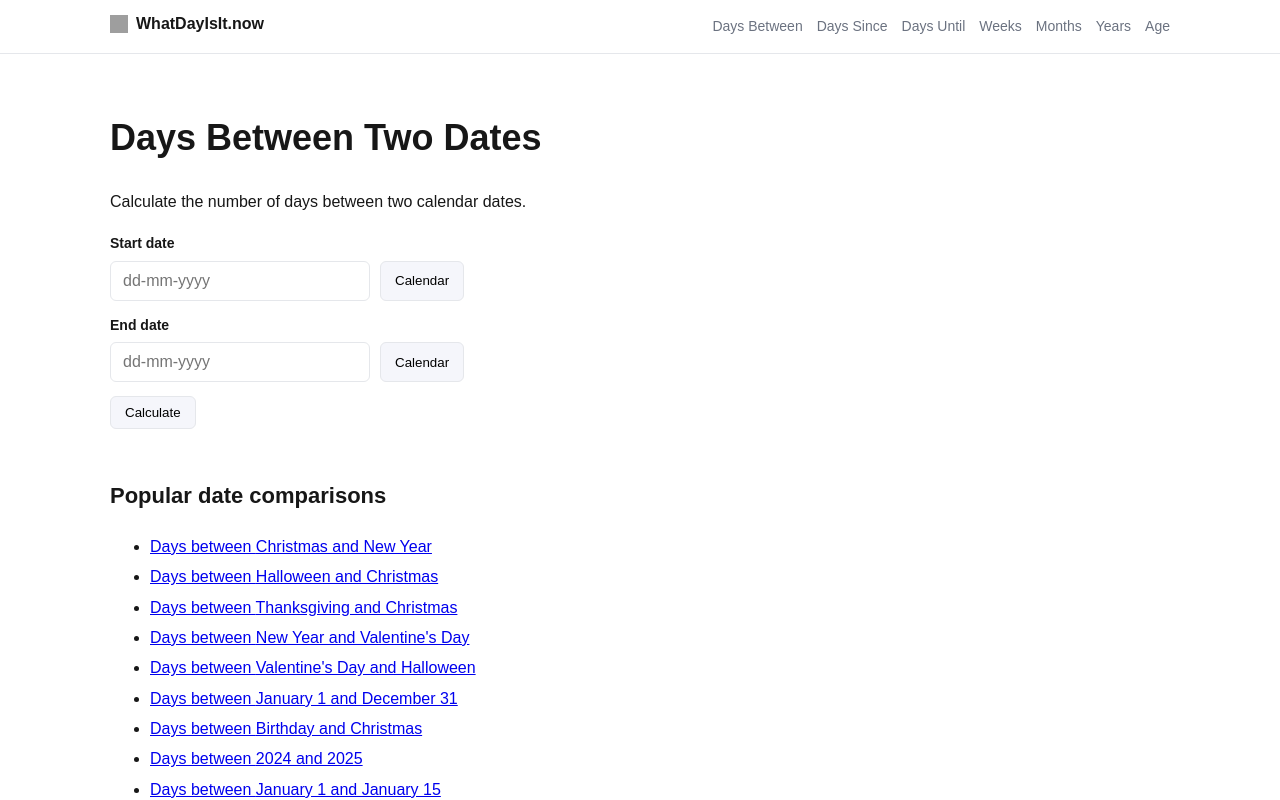
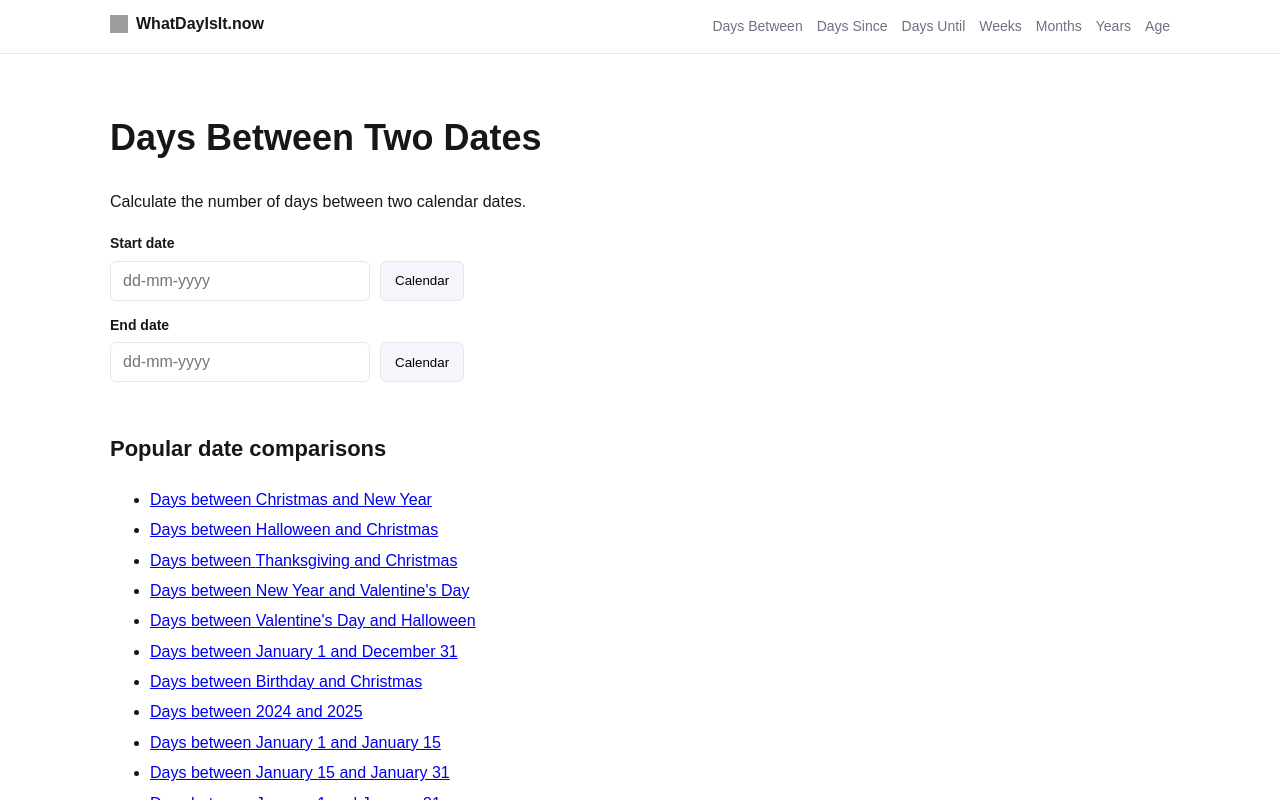
Before and after one commit to bosmeel/whatdayisit-now, a Next.js app: page /days-between in a window 1280 px wide. Shown: the top 800 px of the page. Built offline with nearby package versions, Linux system fonts and the light colour scheme; grey boxes are pictures that could not be loaded.

Commit message:
ux: auto calculate days-between and remove calculate button

```diff
--- a/app/days-between/page.tsx
+++ b/app/days-between/page.tsx
@@ -1,6 +1,6 @@
 "use client";
 
-import { useState } from "react";
+import { useState, useEffect } from "react";
 import Link from "next/link";
 import DateInput from "@/components/DateInput";
 import { DATE_PAIRS } from "@/lib/data/datePairs";
@@ -11,11 +11,13 @@ function calculateDaysBetween(start: Date, end: Date) {
 }
 
 export default function DaysBetweenPage() {
+
   const [startDate, setStartDate] = useState("");
   const [endDate, setEndDate] = useState("");
   const [result, setResult] = useState<number | null>(null);
 
-  function handleCalculate() {
+  useEffect(() => {
+
     if (!startDate || !endDate) {
       setResult(null);
       return;
@@ -30,11 +32,14 @@ export default function DaysBetweenPage() {
     }
 
     const days = calculateDaysBetween(start, end);
+
     setResult(days);
-  }
+
+  }, [startDate, endDate]);
 
   return (
     <div>
+
       <h1>Days Between Two Dates</h1>
 
       <p>
@@ -42,6 +47,7 @@ export default function DaysBetweenPage() {
       </p>
 
       <div className="calculator">
+
         <DateInput
           label="Start date"
           value={startDate}
@@ -54,19 +60,13 @@ export default function DaysBetweenPage() {
           onChange={setEndDate}
         />
 
-        <button
-          onClick={handleCalculate}
-          className="calculate-button"
-        >
-          Calculate
-        </button>
-
         {result !== null && (
           <div className="result-box">
             <div className="result-number">{result}</div>
             <div className="result-label">days</div>
           </div>
         )}
+
       </div>
 
       <section style={{ marginTop: 50 }}>
@@ -82,6 +82,7 @@ export default function DaysBetweenPage() {
           ))}
         </ul>
       </section>
+
     </div>
   );
 }
```
